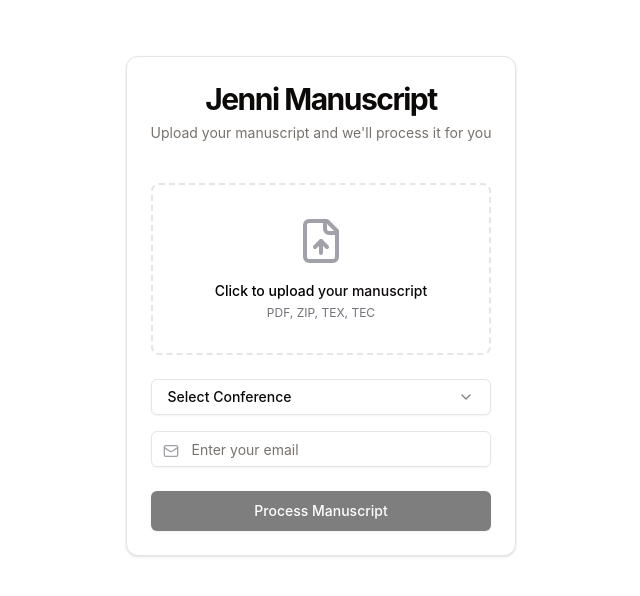
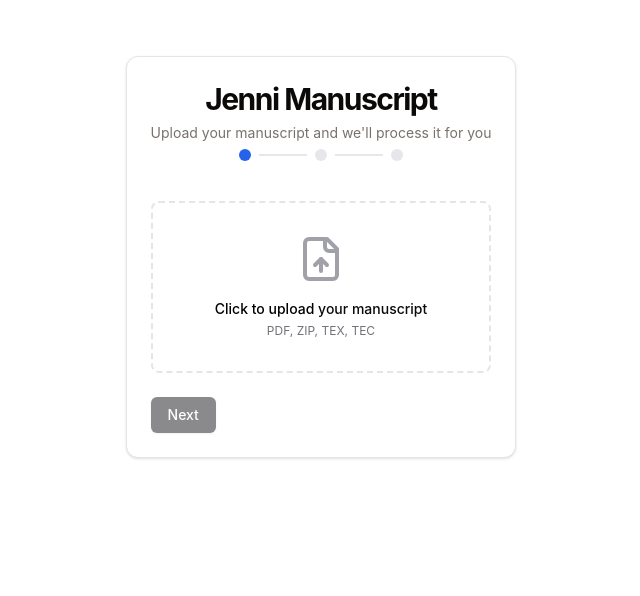
Before and after one commit to JoeS51/jenni-manuscript-frontend, a React (Vite) app: page /feedback in a window 1280 px wide. Shown: the top 596 px of the page, without its empty margins (319-959 px from the left). Built offline with nearby package versions, Linux system fonts and the light colour scheme.

Commit message:
Multi-Step Upload
Breaks submission upload into 3 step: Allows users to upload their own requirements

```diff
--- a/src/pages/OutputPage.tsx
+++ b/src/pages/OutputPage.tsx
@@ -24,15 +24,14 @@
   const fileInputRef = useRef<HTMLInputElement>(null);
   const [file, setFile] = React.useState<File | null>(null);
   const [email, setEmail] = React.useState("");
-  const [processErrorMessage, setProcessErrorMessage] = React.useState<
-    string | null
-  >(null); // State to store error/success message on process manuscript
-  const [processingInitiatedSuccesfully, setProcessingInitiatedSuccesfully] =
-    React.useState<boolean>(false); // State to handle processing status
+  const [processErrorMessage, setProcessErrorMessage] = React.useState<string | null>(null);
+  const [processingInitiatedSuccesfully, setProcessingInitiatedSuccesfully] = React.useState<boolean>(false);
   const [loading, setLoading] = React.useState<boolean>(false);
-  const [selectedConference, setSelectedConference] =
-    React.useState<string>("");
-  const conferences = ["IEEE", "Lancert", "Nature"];
+  const [selectedConference, setSelectedConference] = React.useState<string>("");
+  const [currentStep, setCurrentStep] = React.useState<number>(1);
+  const [customRequirements, setCustomRequirements] = React.useState<string>("");
+  const [websiteUrl, setWebsiteUrl] = React.useState<string>("");
+  const conferences = ["IEEE", "Lancert", "Nature", "Other"];
 
   //for process manuscript button
   const processBtnClick = async () => {
@@ -42,6 +41,12 @@
     formData.append("file", file);
     formData.append("email", email);
     formData.append("journalType", selectedConference);
+    if (selectedConference === "Other") {
+      formData.append("requirements", customRequirements);
+      if (websiteUrl) {
+        formData.append("websiteUrl", websiteUrl);
+      }
+    }
     console.log(formData);
 
     try {
@@ -94,16 +99,8 @@
     setFile(uploadedFile);
   };
 
+  const UploadStep = () => {
     return (
-    <div className="min-h-screen p-6 flex flex-col items-center">
-      <Card className="w-full max-w-3xl">
-        <CardHeader className="text-center">
-          <CardTitle className="text-3xl font-bold">Jenni Manuscript</CardTitle>
-          <CardDescription>
-            Upload your manuscript and we'll process it for you
-          </CardDescription>
-        </CardHeader>
-        <CardContent className="space-y-6">
       <div className="space-y-4">
         <input
           type="file"
@@ -123,8 +120,7 @@
                 <span className="text-black">{file.name}</span>
               ) : (
                 <>
-                      <span className="text-black">Click to upload</span> your
-                      manuscript
+                  <span className="text-black">Click to upload</span> your manuscript
                 </>
               )}
             </p>
@@ -132,17 +128,11 @@
           </div>
         </div>
       </div>
+    );
+  };
 
-          {/* {pdfUrl && (
-                        <div className="w-full h-[50vh] border border-zinc-200 rounded-lg overflow-hidden bg-white">
-                            <iframe
-                                src={pdfUrl}
-                                className="w-full h-full"
-                                title="PDF Viewer"
-                            />
-                        </div>
-                    )} */}
-
+  const JournalStep = () => {
+    return (
       <div className="space-y-4">
         <div className="space-y-2">
           <DropdownMenu>
@@ -156,7 +146,13 @@
               {conferences.map((conference) => (
                 <DropdownMenuItem
                   key={conference}
-                      onClick={() => setSelectedConference(conference)}
+                  onClick={() => {
+                    setSelectedConference(conference);
+                    if (conference !== "Other") {
+                      setCustomRequirements("");
+                      setWebsiteUrl("");
+                    }
+                  }}
                 >
                   {conference}
                 </DropdownMenuItem>
@@ -164,6 +160,44 @@
             </DropdownMenuContent>
           </DropdownMenu>
         </div>
+
+        {selectedConference === "Other" && (
+          <div className="space-y-4">
+            <div className="space-y-2">
+              <label htmlFor="website" className="text-sm text-zinc-600">
+                Website URL (optional)
+              </label>
+              <Input
+                id="website"
+                type="url"
+                placeholder="e.g., https://ieeeaccess.ieee.org/guide-for-authors/submission-guidelines/"
+                value={websiteUrl}
+                onChange={(e) => setWebsiteUrl(e.target.value)}
+                className="font-mono text-sm"
+              />
+            </div>
+
+            <div className="space-y-2">
+              <label htmlFor="requirements" className="text-sm text-zinc-600">
+                Requirements
+              </label>
+              <textarea
+                id="requirements"
+                className="w-full min-h-[100px] rounded-md border border-input bg-transparent px-3 py-2 text-sm shadow-sm placeholder:text-muted-foreground focus-visible:outline-none focus-visible:ring-1 focus-visible:ring-ring"
+                placeholder="Please enter the specific requirements for your paper..."
+                value={customRequirements}
+                onChange={(e) => setCustomRequirements(e.target.value)}
+              />
+            </div>
+          </div>
+        )}
+      </div>
+    );
+  };
+
+  const EmailStep = () => {
+    return (
+      <div className="space-y-4">
         <div className="space-y-2">
           <div className="relative">
             <Mail className="absolute left-3 top-3 h-4 w-4 text-zinc-400" />
@@ -173,19 +207,69 @@
               placeholder="Enter your email"
               className="pl-10"
               value={email}
-                  onChange={(e: {
-                    target: { value: React.SetStateAction<string> };
-                  }) => setEmail(e.target.value)}
+              onChange={(e) => setEmail(e.target.value)}
             />
           </div>
         </div>
       </div>
+    );
+  };
+
+  return (
+    <div className="min-h-screen p-6 flex flex-col items-center">
+      <Card className="w-full max-w-3xl">
+        <CardHeader className="text-center">
+          <CardTitle className="text-3xl font-bold">Jenni Manuscript</CardTitle>
+          <CardDescription>
+            Upload your manuscript and we'll process it for you
+          </CardDescription>
+          <div className="flex justify-center items-center space-x-2 mt-4">
+            {[1, 2, 3].map((step) => (
+              <React.Fragment key={step}>
+                <div
+                  className={`w-3 h-3 rounded-full ${
+                    currentStep >= step ? "bg-blue-600" : "bg-gray-200"
+                  }`}
+                />
+                {step < 3 && (
+                  <div className={`w-12 h-0.5 ${
+                    currentStep > step ? "bg-blue-600" : "bg-gray-200"
+                  }`} />
+                )}
+              </React.Fragment>
+            ))}
+          </div>
+        </CardHeader>
+
+        <CardContent className="space-y-6">
+          {currentStep === 1 && <UploadStep />}
+          {currentStep === 2 && <JournalStep />}
+          {currentStep === 3 && <EmailStep />}
         </CardContent>
-        <CardFooter>
+
+        <CardFooter className="flex justify-between">
+          {currentStep > 1 && (
             <Button
-            size="lg"
+              variant="outline"
+              onClick={() => setCurrentStep((prev) => prev - 1)}
+            >
+              Previous
+            </Button>
+          )}
+          {currentStep < 3 ? (
+            <Button
+              onClick={() => setCurrentStep((prev) => prev + 1)}
+              disabled={
+                (currentStep === 1 && !file) ||
+                (currentStep === 2 && (!selectedConference || (selectedConference === "Other" && !customRequirements)))
+              }
+            >
+              Next
+            </Button>
+          ) : (
+            <Button
               className="w-full bg-black hover:bg-zinc-800"
-            disabled={!file || !email || !selectedConference || loading}
+              disabled={!file || !email || !selectedConference || (selectedConference === "Other" && !customRequirements) || loading}
               onClick={processBtnClick}
             >
               {loading ? (
@@ -194,6 +278,7 @@
                 "Process Manuscript"
               )}
             </Button>
+          )}
         </CardFooter>
       </Card>
 
```
Lines whose indentation alone changed are shown as unchanged.
